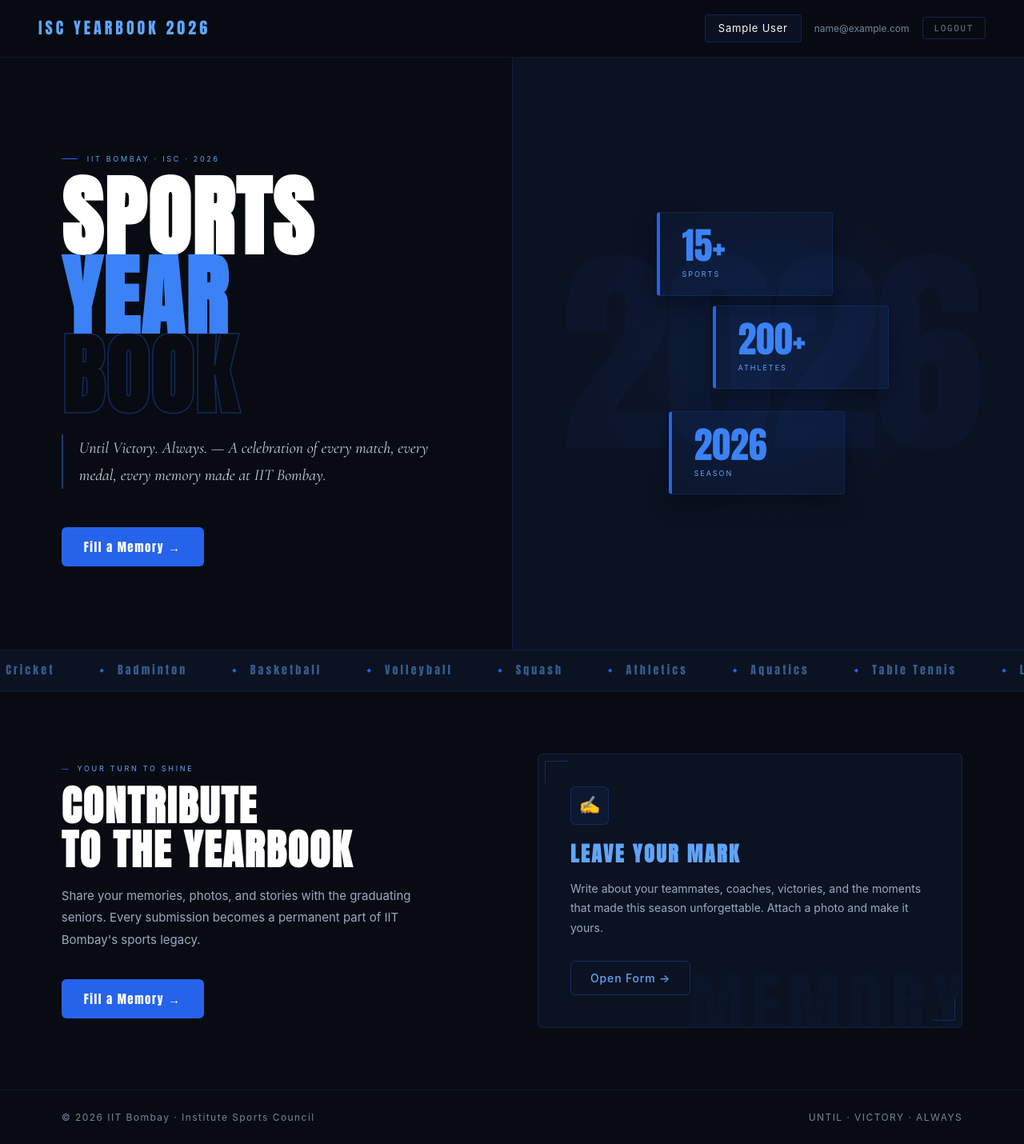
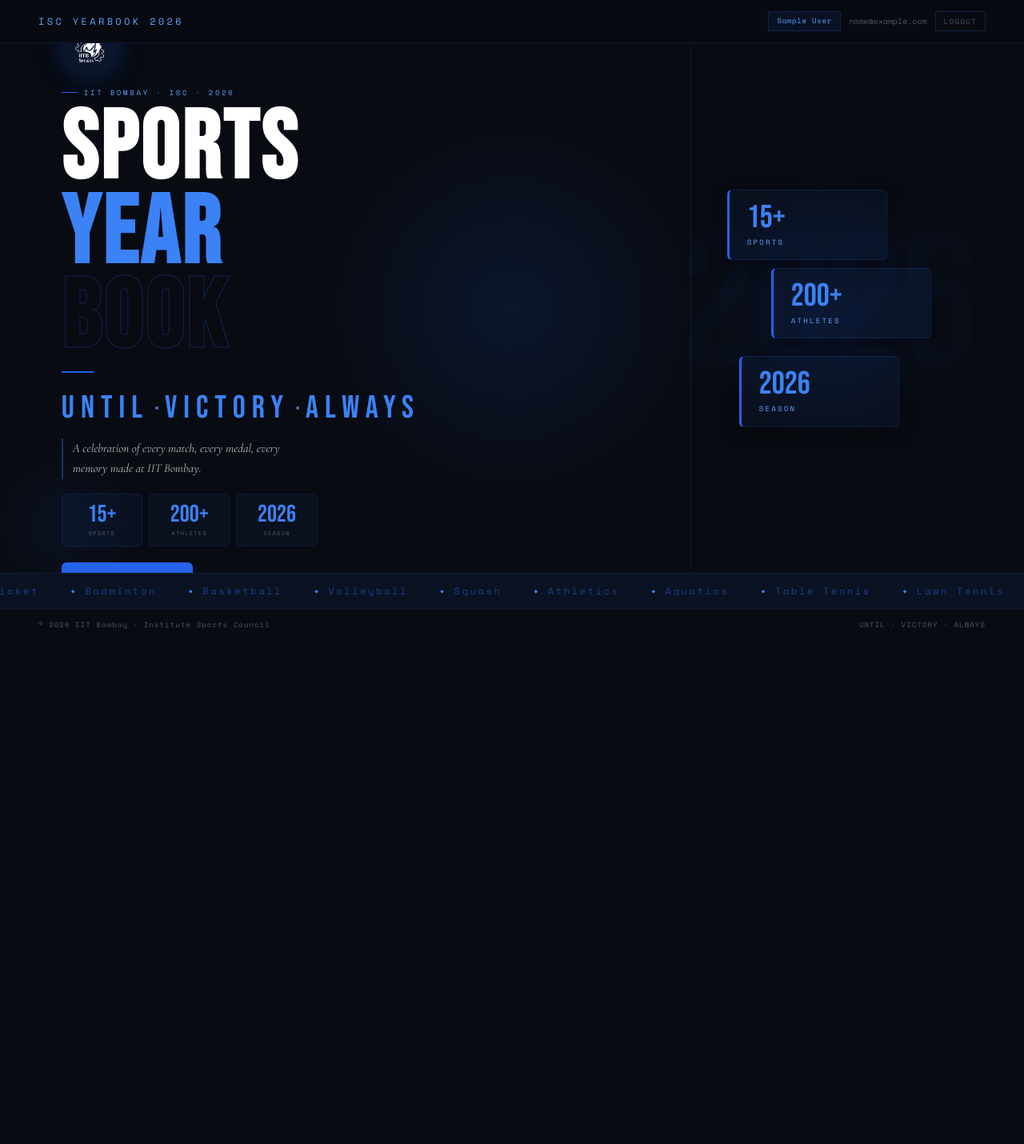
Before and after one commit to dishajain2005/ISC-Yearbook-2026, a React (Create React App) app in the folder frontend/Yearbook-New-Design/frontend/: page /home in a window 1280 px wide. Shown: the whole page at 80% size. After the commit the page ends 800 px from the top, so only its background shows below. Built offline with nearby package versions, Linux system fonts and the light colour scheme; no server answers; sample sign-in values are in the browser's storage.

Commit message:
homepage design changes

```diff
--- a/frontend/Yearbook-New-Design/frontend/src/components/HomePage.js
+++ b/frontend/Yearbook-New-Design/frontend/src/components/HomePage.js
@@ -20,7 +20,7 @@
     try {
       const ud = JSON.parse(localStorage.getItem('userData'));
       if (ud) { setName(ud.name || ''); setEmail(ud.email || ''); }
-      else navigate('/');          // not logged in → back to login
+      else navigate('/');
     } catch { navigate('/'); }
   }, [navigate]);
 
@@ -47,6 +47,16 @@
       {/* ── HERO ── */}
       <section className="home-hero">
         <div className="home-hero-left">
+
+          {/* IITB Sports logo — matches login-logo-wrap style */}
+          <div className="hero-logo-wrap">
+            <img
+              src="/iitb-sports-logo.png"
+              alt="IIT Bombay Sports"
+              className="hero-logo-img"
+            />
+          </div>
+
           <div className="home-hero-eyebrow">IIT Bombay · ISC · 2026</div>
 
           <h1 className="home-title">
@@ -55,15 +65,39 @@
             <span className="t-outline">BOOK</span>
           </h1>
 
+          <div className="hero-divider" />
+
+          <div className="hero-motto">
+            <span>UNTIL</span>
+            <span className="hero-motto-dot" />
+            <span>VICTORY</span>
+            <span className="hero-motto-dot" />
+            <span>ALWAYS</span>
+          </div>
+
           <p className="home-tagline">
-            Until Victory. Always. — A celebration of every match, every medal, every memory made at IIT Bombay.
+            A celebration of every match, every medal, every memory made at IIT Bombay.
           </p>
+
+          <div className="hero-stats">
+            {[
+              { n: '15+',  l: 'Sports'   },
+              { n: '200+', l: 'Athletes' },
+              { n: '2026', l: 'Season'   },
+            ].map(({ n, l }) => (
+              <div className="hero-stat" key={l}>
+                <span className="hero-stat-n">{n}</span>
+                <span className="hero-stat-l">{l}</span>
+              </div>
+            ))}
+          </div>
 
           <Link to="/fill-memory">
             <button className="btn-gold">Fill a Memory →</button>
           </Link>
         </div>
 
+        {/* Desktop-only right panel */}
         <div className="home-hero-right">
           <div className="hero-right-glow" />
           <div className="hero-bg-num">2026</div>
@@ -74,8 +108,8 @@
               { n: '2026', l: 'Season'   },
             ].map(({ n, l }) => (
               <div className="hero-card" key={l}>
-                <div className="hero-card-n">{n}</div>
-                <div className="hero-card-l">{l}</div>
+                <span className="hero-card-n">{n}</span>
+                <span className="hero-card-l">{l}</span>
               </div>
             ))}
           </div>
@@ -89,35 +123,6 @@
         </div>
       </div>
 
-      {/* ── CONTRIBUTE ── */}
-      <section className="home-contribute">
-        <div>
-          <div className="contribute-label">Your Turn to Shine</div>
-          <h2 className="contribute-h">CONTRIBUTE<br />TO THE YEARBOOK</h2>
-          <p className="contribute-p">
-            Share your memories, photos, and stories with the graduating seniors.
-            Every submission becomes a permanent part of IIT Bombay's sports legacy.
-          </p>
-          <Link to="/fill-memory">
-            <button className="btn-gold">Fill a Memory →</button>
-          </Link>
-        </div>
-
-        <div className="contribute-card">
-          <div className="corner-deco tl" />
-          <div className="corner-deco br" />
-          <div className="contribute-card-icon">✍</div>
-          <h3>LEAVE YOUR MARK</h3>
-          <p>
-            Write about your teammates, coaches, victories, and the moments that made
-            this season unforgettable. Attach a photo and make it yours.
-          </p>
-          <Link to="/fill-memory">
-            <button className="btn-ghost">Open Form →</button>
-          </Link>
-        </div>
-      </section>
-
       {/* ── FOOTER ── */}
       <footer className="home-footer">
         <p>© 2026 IIT Bombay · Institute Sports Council</p>
--- a/frontend/Yearbook-New-Design/frontend/src/styles/HomePage.css
+++ b/frontend/Yearbook-New-Design/frontend/src/styles/HomePage.css
@@ -1,155 +1,471 @@
 /* ==============================
-   HOME PAGE — Blue Theme
+   HOME PAGE — Navy + Electric Blue (matches Login theme)
    ============================== */
 
+@import url('https://fonts.googleapis.com/css2?family=Bebas+Neue&family=Cormorant+Garamond:ital,wght@0,400;0,600;1,400&family=Space+Mono:wght@400;700&display=swap');
+
+:root {
+  --ff-display: 'Bebas Neue', sans-serif;
+  --ff-serif: 'Cormorant Garamond', Georgia, serif;
+  --ff-mono: 'Space Mono', monospace;
+
+  /* Blue theme (mirrors Login) */
+  --blue:      #2563eb;
+  --blue-b:    #3b82f6;
+  --blue-mid:  #60a5fa;
+  --blue-dim:  #1e3a6e;
+  --blue-bg:   rgba(37, 99, 235, 0.08);
+  --blue-glow: rgba(37, 99, 235, 0.15);
+  --navy-deep: #080b12;
+  --navy-panel:#0b1221;
+  --navy2:     #0f1a2e;
+
+  /* Aliases so existing var() refs still resolve */
+  --black:       var(--navy-deep);
+  --navy:        var(--navy-panel);
+  --gold:        var(--blue-b);
+  --gold-border: rgba(37, 99, 235, 0.18);
+  --gold-bg:     var(--blue-bg);
+  --gold-bright: var(--blue-mid);
+  --cream:       rgba(255,255,255,0.85);
+  --text-dim:    rgba(255,255,255,0.3);
+  --text-muted:  rgba(255,255,255,0.5);
+  --white:       #ffffff;
+}
+
 .home-page {
-  min-height: 100vh;
+  height: 100dvh;
+  max-height: 100dvh;
+  overflow: hidden;
   background: var(--navy-deep);
+  display: flex;
+  flex-direction: column;
 }
 
 /* ── Navbar ── */
 .home-nav {
-  position: sticky;
-  top: 0;
-  z-index: 100;
+  flex-shrink: 0;
   display: flex;
   align-items: center;
   justify-content: space-between;
-  padding: 18px 3rem;
-  background: rgba(8, 11, 18, 0.92);
-  border-bottom: 1px solid rgba(37, 99, 235, 0.15);
+  padding: 12px 20px;
+  background: rgba(8, 11, 18, 0.96);
+  border-bottom: 1px solid rgba(37,99,235,0.15);
   backdrop-filter: blur(12px);
+  z-index: 100;
 }
+
 .home-nav-brand {
-  font-family: var(--ff-display);
-  font-size: 20px;
-  letter-spacing: 0.2em;
+  font-family: var(--ff-mono);
+  font-size: 10px;
+  letter-spacing: 0.28em;
   color: var(--blue-mid);
+  text-transform: uppercase;
 }
+
 .home-nav-right {
   display: flex;
   align-items: center;
-  gap: 16px;
+  gap: 10px;
 }
+
 .home-nav-pill {
   background: var(--blue-bg);
-  border: 1px solid rgba(37, 99, 235, 0.25);
-  border-radius: 4px;
-  font-size: 13px;
-  letter-spacing: 0.06em;
-  color: var(--cream);
-  padding: 6px 16px;
+  border: 1px solid rgba(37,99,235,0.22);
+  font-family: var(--ff-mono);
+  font-size: 9px;
+  letter-spacing: 0.08em;
+  color: var(--blue-mid);
+  padding: 4px 10px;
+  max-width: 100px;
+  overflow: hidden;
+  text-overflow: ellipsis;
+  white-space: nowrap;
 }
+
 .home-nav-email {
-  font-size: 12px;
-  color: var(--text-dim);
+  display: none;
 }
+
 .home-nav-logout {
   background: transparent;
-  border: 1px solid rgba(37, 99, 235, 0.3);
+  border: 1px solid rgba(37,99,235,0.25);
   color: var(--text-dim);
   font-family: var(--ff-mono);
-  font-size: 11px;
+  font-size: 9px;
   letter-spacing: 0.15em;
-  padding: 6px 14px;
+  padding: 5px 10px;
   cursor: pointer;
   text-transform: uppercase;
-  border-radius: 4px;
   transition: border-color 0.2s, color 0.2s, background 0.2s;
 }
+
 .home-nav-logout:hover {
   border-color: var(--blue-b);
   color: var(--blue-mid);
-  background: rgba(37, 99, 235, 0.08);
+  background: rgba(37,99,235,0.08);
 }
 
 /* ── Hero ── */
 .home-hero {
-  display: grid;
-  grid-template-columns: 1fr 1fr;
-  min-height: calc(100vh - 60px);
-}
-.home-hero-left {
-  padding: 4rem 2rem 3rem clamp(3rem, 6vw, 5.5rem);
+  flex: 1;
   display: flex;
   flex-direction: column;
+  align-items: center;
   justify-content: center;
+  padding: 0 24px;
+  position: relative;
+  overflow: hidden;
+  text-align: center;
 }
+
+/* Primary radial glow — mirrors login-left-glow */
+.home-hero::before {
+  content: '';
+  position: absolute;
+  width: 340px;
+  height: 340px;
+  border-radius: 50%;
+  background: radial-gradient(circle, rgba(37,99,235,0.12) 0%, transparent 70%);
+  top: 50%;
+  left: 50%;
+  transform: translate(-50%, -50%);
+  pointer-events: none;
+}
+
+/* Secondary glow bottom-left — mirrors login-left-glow2 */
+.home-hero::after {
+  content: '';
+  position: absolute;
+  width: 200px;
+  height: 200px;
+  border-radius: 50%;
+  background: radial-gradient(circle, rgba(37,99,235,0.07) 0%, transparent 70%);
+  bottom: -40px;
+  left: -20px;
+  pointer-events: none;
+}
+
+/* Watermark year */
+.hero-bg-num {
+  position: absolute;
+  font-family: var(--ff-display);
+  font-size: clamp(100px, 40vw, 160px);
+  color: rgba(37,99,235,0.04);
+  letter-spacing: -4px;
+  user-select: none;
+  pointer-events: none;
+  top: 50%;
+  left: 50%;
+  transform: translate(-50%, -50%);
+  z-index: 0;
+}
+
+.home-hero-left {
+  position: relative;
+  z-index: 1;
+  width: 100%;
+  max-width: 420px;
+}
+
+.home-hero-right { display: none; }
+
+/* Eyebrow — mirrors login-hero-eyebrow */
 .home-hero-eyebrow {
+  font-family: var(--ff-mono);
   font-size: 9px;
   letter-spacing: 0.3em;
   color: var(--blue-mid);
   text-transform: uppercase;
-  margin-bottom: 16px;
+  margin-bottom: 12px;
   display: flex;
   align-items: center;
-  gap: 12px;
+  justify-content: center;
+  gap: 8px;
 }
-.home-hero-eyebrow::before {
+
+.home-hero-eyebrow::before,
+.home-hero-eyebrow::after {
   content: '';
-  width: 20px; height: 1px;
+  width: 20px;
+  height: 1px;
   background: var(--blue);
   display: inline-block;
 }
 
+/* Logo wrap — mirrors login-intro-logo-wrap / login-logo-wrap */
+.hero-logo-wrap {
+  width: 72px;
+  height: 72px;
+  background: rgba(37,99,235,0.12);
+  border-radius: 50%;
+  display: flex;
+  align-items: center;
+  justify-content: center;
+  margin: 0 auto 14px;
+  box-shadow: 0 0 28px rgba(37,99,235,0.22), 0 0 56px rgba(37,99,235,0.08);
+}
+
+.hero-logo-img {
+  width: 48px;
+  height: 48px;
+  object-fit: contain;
+  filter: brightness(0) invert(1);
+}
+
+/* Main title */
 .home-title {
   font-family: var(--ff-display);
-  font-size: clamp(72px, 10vw, 110px);
-  line-height: 0.9;
-  letter-spacing: 0.02em;
-  margin-bottom: 24px;
+  font-size: clamp(68px, 22vw, 100px);
+  line-height: 0.88;
+  letter-spacing: 0.03em;
+  margin-bottom: 0;
 }
+
 .home-title .t-white  { color: var(--white); display: block; }
 .home-title .t-gold   { color: var(--blue-b); display: block; }
 .home-title .t-outline {
-  -webkit-text-stroke: 1.5px rgba(37, 99, 235, 0.35);
+  -webkit-text-stroke: 1px rgba(37,99,235,0.3);
   color: transparent;
   display: block;
 }
 
+/* Divider — mirrors login-hero-divider */
+.hero-divider {
+  width: 40px;
+  height: 2px;
+  background: var(--blue);
+  margin: 12px auto;
+}
+
+/* UNTIL · VICTORY · ALWAYS */
+.hero-motto {
+  font-family: var(--ff-display);
+  font-size: clamp(24px, 7.5vw, 40px);
+  letter-spacing: 0.2em;
+  color: var(--blue-b);
+  display: flex;
+  align-items: center;
+  justify-content: center;
+  gap: 8px;
+  margin-bottom: 6px;
+}
+
+.hero-motto-dot {
+  width: 4px;
+  height: 4px;
+  background: var(--blue-mid);
+  border-radius: 50%;
+  opacity: 0.7;
+  flex-shrink: 0;
+}
+
+/* Tagline — mirrors login-hero-tagline */
 .home-tagline {
   font-family: var(--ff-serif);
   font-style: italic;
-  font-size: clamp(16px, 2vw, 20px);
-  color: var(--text-mid);
-  max-width: 480px;
+  font-size: clamp(12px, 3.6vw, 15px);
+  color: var(--cream);
   line-height: 1.7;
   border-left: 2px solid var(--blue-dim);
-  padding-left: 20px;
-  margin-bottom: 3rem;
+  padding-left: 12px;
+  opacity: 0.85;
+  text-align: left;
+  max-width: 300px;
+  margin: 0 auto 18px;
 }
 
-/* ── Hero right ── */
+/* Stats — mirrors login-stat */
+.hero-stats {
+  display: flex;
+  gap: 8px;
+  justify-content: center;
+  margin-bottom: 20px;
+}
+
+.hero-stat {
+  flex: 1;
+  background: rgba(37,99,235,0.06);
+  border: 1px solid rgba(37,99,235,0.15);
+  border-radius: 6px;
+  padding: 10px 8px;
+  text-align: center;
+}
+
+.hero-stat-n {
+  font-family: var(--ff-display);
+  font-size: clamp(22px, 6vw, 30px);
+  color: var(--blue-b);
+  line-height: 1;
+  display: block;
+}
+
+.hero-stat-l {
+  font-family: var(--ff-mono);
+  font-size: 7px;
+  letter-spacing: 0.18em;
+  color: var(--text-dim);
+  text-transform: uppercase;
+  margin-top: 3px;
+  display: block;
+}
+
+/* CTA — mirrors btn-primary */
+.btn-gold {
+  background: var(--blue);
+  color: var(--white);
+  border: none;
+  border-radius: 6px;
+  font-family: var(--ff-display);
+  font-size: 15px;
+  letter-spacing: 0.1em;
+  padding: 13px 28px;
+  cursor: pointer;
+  display: inline-flex;
+  align-items: center;
+  gap: 8px;
+  transition: background 0.2s, transform 0.15s, box-shadow 0.2s;
+  width: 100%;
+  max-width: 280px;
+  justify-content: center;
+}
+
+.btn-gold:hover {
+  background: var(--blue-b);
+  transform: translateY(-2px);
+  box-shadow: 0 8px 24px rgba(37,99,235,0.35);
+}
+
+/* ── Sport marquee strip ── */
+.sport-strip {
+  flex-shrink: 0;
+  overflow: hidden;
+  border-top: 1px solid rgba(37,99,235,0.15);
+  background: var(--navy-panel);
+  padding: 10px 0;
+}
+
+.strip-track {
+  display: flex;
+  gap: 2.5rem;
+  animation: marquee 20s linear infinite;
+  white-space: nowrap;
+}
+
+.strip-track span {
+  font-family: var(--ff-mono);
+  font-size: 10px;
+  letter-spacing: 0.22em;
+  color: rgba(37,99,235,0.55);
+  display: inline-flex;
+  align-items: center;
+  gap: 10px;
+}
+
+.strip-track span::before {
+  content: '◆';
+  font-size: 6px;
+  color: var(--blue-b);
+}
+
+@keyframes marquee {
+  from { transform: translateX(0); }
+  to   { transform: translateX(-50%); }
+}
+
+/* ── Footer ── */
+.home-footer {
+  flex-shrink: 0;
+  border-top: 1px solid rgba(37,99,235,0.15);
+  padding: 10px 20px;
+  display: flex;
+  justify-content: space-between;
+  align-items: center;
+}
+
+.home-footer p {
+  font-family: var(--ff-mono);
+  font-size: 8px;
+  letter-spacing: 0.12em;
+  color: var(--text-dim);
+}
+
+/* ── Page enter ── */
+.page-enter {
+  animation: fadeIn 0.4s ease both;
+}
+
+@keyframes fadeIn {
+  from { opacity: 0; transform: translateY(8px); }
+  to   { opacity: 1; transform: none; }
+}
+
+/* Hide contribute section */
+.home-contribute { display: none; }
+
+/* ── Desktop ── */
+@media (min-width: 860px) {
+  .home-page { height: 100vh; overflow: hidden; }
+
+  .home-nav { padding: 14px 3rem; }
+  .home-nav-brand { font-size: 12px; }
+  .home-nav-email {
+    display: block;
+    font-family: var(--ff-mono);
+    font-size: 10px;
+    color: var(--text-dim);
+  }
+
+  .home-hero {
+    flex-direction: row;
+    text-align: left;
+    padding: 0 clamp(3rem, 6vw, 5.5rem);
+    gap: 3rem;
+  }
+
+  .home-hero::before { width: 500px; height: 500px; }
+
+  .home-hero-left { flex: 1; max-width: none; }
+
   .home-hero-right {
+    display: flex;
     position: relative;
-  overflow: hidden;
-  border-left: 1px solid rgba(37, 99, 235, 0.15);
-  display: flex;
+    flex: 0 0 340px;
     align-items: center;
     justify-content: center;
-  background: var(--navy-panel);
+    border-left: 1px solid rgba(37,99,235,0.15);
+    height: 100%;
   }
+
+  .home-hero-eyebrow { justify-content: flex-start; }
+  .home-hero-eyebrow::after { display: none; }
+
+  .hero-logo-wrap { margin: 0 0 14px; }
+
+  .home-title { font-size: clamp(80px, 10vw, 120px); }
+
+  .hero-motto { justify-content: flex-start; }
+  .hero-divider { margin: 12px 0; }
+
+  .home-tagline { text-align: left; margin: 0 0 18px; }
+
+  .hero-stats { justify-content: flex-start; max-width: 320px; }
+
+  .btn-gold { width: auto; }
 
   .hero-right-glow {
     position: absolute;
-  width: 500px; height: 500px;
+    width: 360px; height: 360px;
     border-radius: 50%;
     background: radial-gradient(circle, rgba(37,99,235,0.1) 0%, transparent 65%);
     top: 50%; left: 50%;
     transform: translate(-50%, -50%);
     pointer-events: none;
-  z-index: 0;
   }
 
   .hero-bg-num {
-  font-family: var(--ff-display);
-  font-size: clamp(160px, 22vw, 280px);
-  color: rgba(37,99,235,0.04);
-  letter-spacing: -8px;
-  user-select: none;
-  line-height: 1;
-  pointer-events: none;
-  z-index: 1;
+    font-size: clamp(160px, 20vw, 240px);
+    color: rgba(37,99,235,0.03);
   }
 
   .hero-cards-overlay {
@@ -159,168 +475,49 @@
     flex-direction: column;
     align-items: center;
     justify-content: center;
-  gap: 20px;
+    gap: 16px;
     padding: 2rem;
     z-index: 2;
   }
 
   .hero-card {
-  background: rgba(37, 99, 235, 0.06);
-  border: 1px solid rgba(37, 99, 235, 0.2);
-  border-left: 4px solid var(--blue);
-  padding: 18px 28px;
-  width: 220px;
-  border-radius: 4px;
-  box-shadow: 0 10px 30px rgba(0,0,0,0.4);
+    background: rgba(37,99,235,0.06);
+    border: 1px solid rgba(37,99,235,0.18);
+    border-left: 3px solid var(--blue);
+    border-radius: 6px;
+    padding: 14px 22px;
+    width: 200px;
+    box-shadow: 0 8px 24px rgba(0,0,0,0.4);
   }
+
   .hero-card-n {
     font-family: var(--ff-display);
-  font-size: 46px;
+    font-size: 40px;
     color: var(--blue-b);
     line-height: 1;
+    display: block;
   }
+
   .hero-card-l {
+    font-family: var(--ff-mono);
     font-size: 9px;
-  letter-spacing: 0.22em;
+    letter-spacing: 0.25em;
     color: var(--blue-mid);
     text-transform: uppercase;
-  margin-top: 6px;
+    margin-top: 4px;
+    display: block;
   }
 
-@keyframes floatA { 0%,100% { transform: translateY(0); }  50% { transform: translateY(-12px); } }
-@keyframes floatB { 0%,100% { transform: translateY(-8px); } 50% { transform: translateY(8px); } }
-.hero-card:nth-child(1) { animation: floatA 4s ease-in-out infinite; margin-right: 60px; }
-.hero-card:nth-child(2) { animation: floatB 5s ease-in-out infinite; margin-left: 80px; }
-.hero-card:nth-child(3) { animation: floatA 4.5s ease-in-out infinite; margin-right: 30px; }
+  .hero-card:nth-child(1) { animation: floatA 4s ease-in-out infinite; margin-right: 50px; }
+  .hero-card:nth-child(2) { animation: floatB 5s ease-in-out infinite; margin-left: 60px; }
+  .hero-card:nth-child(3) { animation: floatA 4.5s ease-in-out infinite; margin-right: 20px; }
 
-/* ── Sport marquee strip ── */
-.sport-strip {
-  overflow: hidden;
-  border-top: 1px solid rgba(37, 99, 235, 0.15);
-  border-bottom: 1px solid rgba(37, 99, 235, 0.15);
-  background: var(--navy-panel);
-  padding: 14px 0;
+  @keyframes floatA { 0%,100% { transform: translateY(0); } 50% { transform: translateY(-10px); } }
+  @keyframes floatB { 0%,100% { transform: translateY(-6px); } 50% { transform: translateY(6px); } }
+
+  .sport-strip { padding: 12px 0; }
+  .strip-track span { font-size: 12px; }
+
+  .home-footer { padding: 12px 3rem; }
+  .home-footer p { font-size: 9px; }
 }
-.strip-track {
-  display: flex;
-  gap: 3.5rem;
-  animation: marquee 22s linear infinite;
-  white-space: nowrap;
-}
-.strip-track span {
-  font-family: var(--ff-display);
-  font-size: 14px;
-  letter-spacing: 0.22em;
-  color: rgba(96, 165, 250, 0.5);
-  display: inline-flex;
-  align-items: center;
-  gap: 14px;
-}
-.strip-track span::before {
-  content: '◆';
-  font-size: 7px;
-  color: var(--blue);
-}
-@keyframes marquee {
-  from { transform: translateX(0); }
-  to   { transform: translateX(-50%); }
-}
-
-/* ── Contribute section ── */
-.home-contribute {
-  display: grid;
-  grid-template-columns: 1fr 1fr;
-  gap: 4rem;
-  align-items: center;
-  padding: clamp(4rem, 6vw, 6rem) clamp(3rem, 6vw, 5.5rem);
-  border-top: 1px solid rgba(37, 99, 235, 0.08);
-}
-.contribute-label {
-  font-size: 9px;
-  letter-spacing: 0.3em;
-  color: var(--blue-mid);
-  text-transform: uppercase;
-  margin-bottom: 12px;
-  display: flex;
-  align-items: center;
-  gap: 8px;
-}
-.contribute-label::before { content: '—'; color: var(--blue); }
-.contribute-h {
-  font-family: var(--ff-display);
-  font-size: clamp(36px, 5vw, 52px);
-  letter-spacing: 0.04em;
-  color: var(--white);
-  line-height: 1.05;
-  margin-bottom: 16px;
-}
-.contribute-p {
-  font-size: 15px;
-  color: var(--text-muted);
-  line-height: 1.85;
-  max-width: 460px;
-  margin-bottom: 2.2rem;
-}
-.contribute-card {
-  background: var(--navy-panel);
-  border: 1px solid rgba(37, 99, 235, 0.2);
-  border-radius: 6px;
-  padding: 2.5rem;
-  position: relative;
-  overflow: hidden;
-}
-.contribute-card::after {
-  content: 'MEMORY';
-  position: absolute;
-  bottom: -18px; right: -12px;
-  font-family: var(--ff-display);
-  font-size: 90px;
-  color: rgba(37,99,235,0.04);
-  letter-spacing: 0.1em;
-  pointer-events: none;
-  line-height: 1;
-}
-.contribute-card-icon {
-  width: 48px; height: 48px;
-  background: var(--blue-bg);
-  border: 1px solid rgba(37, 99, 235, 0.25);
-  border-radius: 6px;
-  display: flex; align-items: center; justify-content: center;
-  font-size: 22px;
-  margin-bottom: 16px;
-}
-.contribute-card h3 {
-  font-family: var(--ff-display);
-  font-size: 26px;
-  letter-spacing: 0.1em;
-  color: var(--blue-mid);
-  margin-bottom: 10px;
-}
-.contribute-card p {
-  font-size: 14px;
-  color: var(--text-muted);
-  line-height: 1.75;
-  margin-bottom: 1.8rem;
-}
-
-/* ── Footer ── */
-.home-footer {
-  border-top: 1px solid rgba(37, 99, 235, 0.15);
-  padding: 1.5rem clamp(3rem, 6vw, 5.5rem);
-  display: flex;
-  justify-content: space-between;
-  align-items: center;
-}
-.home-footer p {
-  font-size: 12px;
-  letter-spacing: 0.12em;
-  color: var(--text-dim);
-}
-
-/* ── Responsive ── */
-@media (max-width: 860px) {
-  .home-hero { grid-template-columns: 1fr; }
-  .home-hero-right { display: none; }
-  .home-contribute { grid-template-columns: 1fr; gap: 2rem; }
-  .home-nav { padding: 16px 2rem; }
-}
```
Lines whose indentation alone changed are shown as unchanged.
